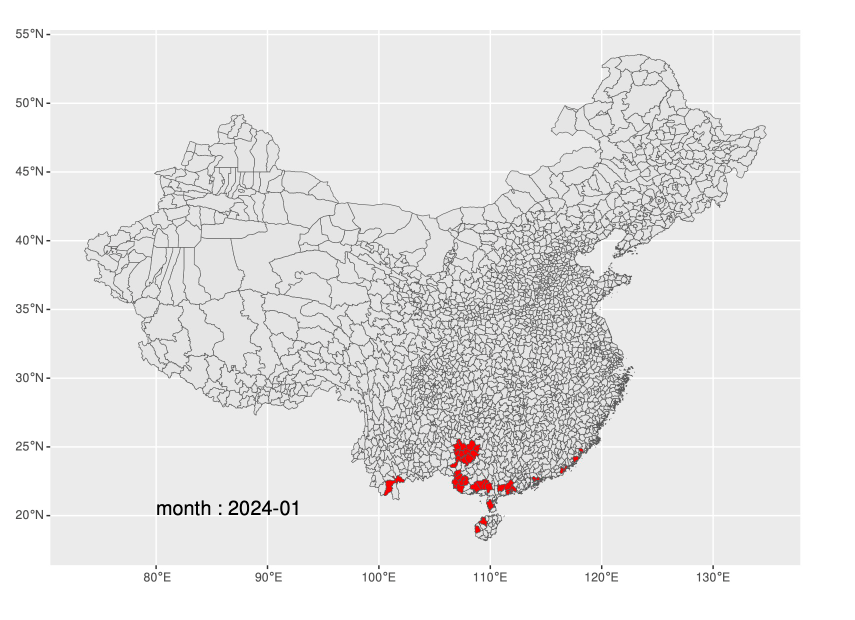
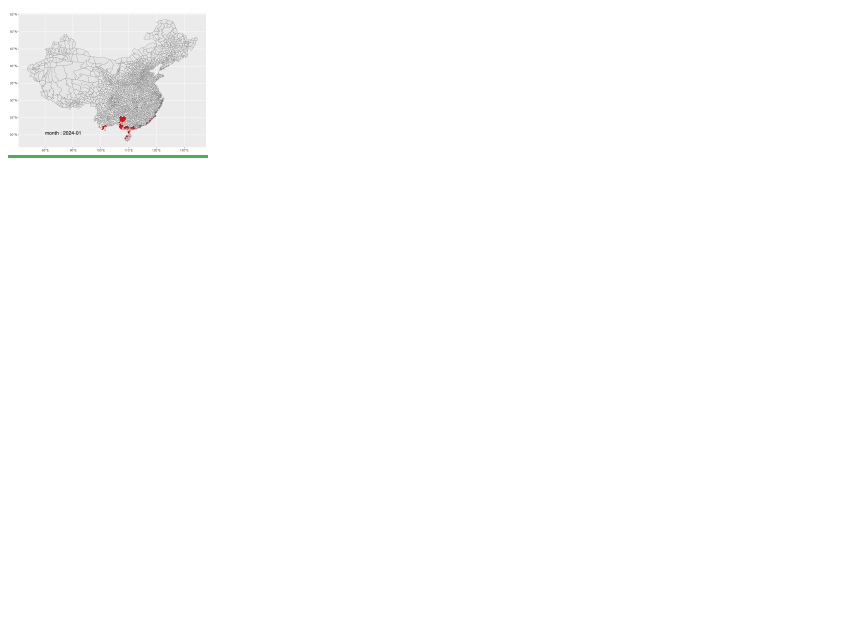
Before and after one commit to liumaize/liumaize.github.io, a plain HTML site: page index.html in a window 1280 px wide. Shown: the whole page, without its empty margins (0-855 px from the left). Drawn offline with Linux system fonts and the light colour scheme.

Commit message:
Update index.html

```diff
--- a/index.html
+++ b/index.html
@@ -146,6 +146,8 @@
 
 
 
+
+
 <!DOCTYPE html>
 <html lang="en">
 <head>
@@ -155,8 +157,8 @@
     <style>
         .slideshow-container {
             position: relative;
-            width: 800px; /* Adjust container width as needed */
-            height: 600px; /* Adjust container height as needed */
+            width: 200px; /* Adjust container width as needed */
+            height: 150px; /* Adjust container height as needed */
             overflow: hidden;
         }
 
@@ -164,6 +166,16 @@
             width: 100%;
             height: 100%;
             object-fit: cover;
+        }
+
+        .progress-bar {
+            position: absolute;
+            bottom: 0;
+            left: 0;
+            height: 3px;
+            background-color: #4caf50;
+            width: 0%;
+            transition: width 0.1s ease;
         }
     </style>
 </head>
@@ -175,17 +187,20 @@
         <div class="mySlides">
             <img src="https://github.com/liumaize/liumaize.github.io/raw/main/SCR_occur_202401.jpg">
         </div>
+        <div class="progress-bar"></div>
     </div>
 
     <script>
         var slides = document.querySelectorAll('.mySlides');
         var slideIndex = 0;
+        var progress = document.querySelector('.progress-bar');
 
         function showSlides() {
             slides[slideIndex].style.display = 'block';
             slideIndex++;
             if (slideIndex < slides.length) {
                 setTimeout(hideSlides, 2000); // Display each slide for 2 seconds
+                updateProgressBar(2000); // Update progress bar for each slide (2 seconds)
             }
         }
 
@@ -194,6 +209,19 @@
             showSlides();
         }
 
+        function updateProgressBar(duration) {
+            var width = 0;
+            var increment = 10;
+            var interval = duration / increment;
+            var progressInterval = setInterval(function() {
+                width += 100 / increment;
+                progress.style.width = width + '%';
+                if (width >= 100) {
+                    clearInterval(progressInterval);
+                }
+            }, interval);
+        }
+
         showSlides();
     </script>
 </body>
```
